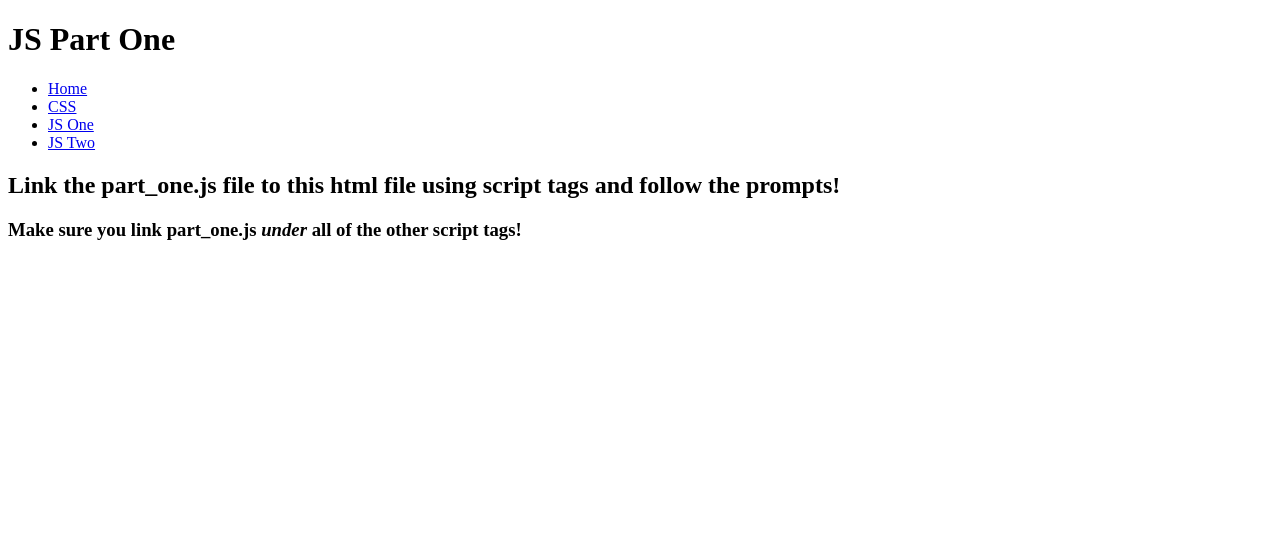
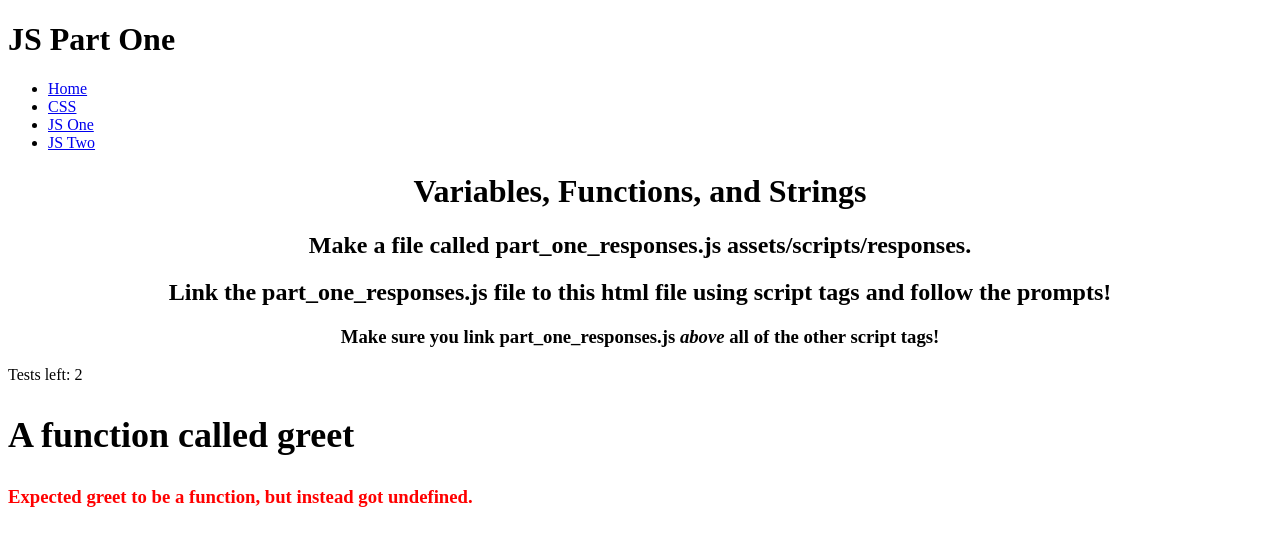
Before and after one commit to wsahkari/coderamp_2_review, a website: page assets/pages/js_review_one.html in a window 1280 px wide. Drawn offline with Linux system fonts and the light colour scheme.

Commit message:
Test runner complete and tested. ESLint added to check student's indentation etc.

```diff
--- a/assets/pages/js_review_one.html
+++ b/assets/pages/js_review_one.html
@@ -3,6 +3,14 @@
 <head>
   <meta charset="UTF-8">
   <title>JS One</title>
+  <style>
+    #tests {
+      height: 500px;
+    }
+    #main {
+      text-align: center;
+    }
+  </style>
 </head>
 <body>
   <header>
@@ -18,13 +26,25 @@
       </ul>
   </aside>
   <div id="main">
-    <h2>Link the part_one.js file to this html file using script tags and follow the prompts!</h2>
-    <h3>Make sure you link part_one.js <i>under</i> all of the other script tags!</h3>
+    <h1>Variables, Functions, and Strings</h1>
+    <h2>Make a file called part_one_responses.js assets/scripts/responses.</h2>
+    <h2>Link the part_one_responses.js file to this html file using script tags and follow the prompts!</h2>
+    <h3>Make sure you link part_one_responses.js <i>above</i> all of the other script tags!</h3>
+  </div>
+  <div id="test_count"></div>
+  <div>
+    <h2 id="test_title"></h2>
   </div>
   <div id="tests"></div>
   <footer>
 
   </footer>
+  <script src="../scripts/responses/ass.js"></script>
+  <script src="../scripts/test_utils.js"></script>
   <script src="../scripts/tests_part_one.js"></script>
+  <script>
+    var testUtils = new TestUtils(t);
+    testUtils.testRunner();
+  </script>
 </body>
 </html>
--- a/assets/scripts/test_utils.js
+++ b/assets/scripts/test_utils.js
@@ -6,6 +6,7 @@ function TestUtils(tests) {
     testRunner: function() {
       this.showTestCount(tests);
       if (tests.currentTest < tests.units.length) {
+        this.showTestTitle(tests.units[tests.currentTest]);
         this.checkAnswer(tests.units[tests.currentTest], tests);
       } else {
         this.congratulate();
@@ -13,7 +14,7 @@ function TestUtils(tests) {
     },
 
     sendNotAFunctionError: function(test) {
-      this.sendMessage(`Expected ${test.target} to be a function, but instead got ${typeof window[test['target']]}.`, 'red')
+      this.sendMessage(`Expected ${test.target} to be a function, but instead got ${typeof window[test['target']]}.`, 'red');
     },
 
     checkAnswerInVariable: function(test) {
@@ -34,13 +35,24 @@ function TestUtils(tests) {
       }
     },
 
+    clearTestTitle: function() {
+      document.getElementById('test_title').textContent = '';
+    },
+
+    showTestTitle: function(test) {
+      var title = document.createElement('h2');
+      title.textContent = test.title;
+      // this.clearTestTitle();
+      document.getElementById('test_title').appendChild(title);
+    },
+
     checkAnswer: function(test, tests) {
       if (test.type === 'var') {
         this.checkAnswerInVariable(test, tests);
       }
       if (test.type === 'func') {
         if (typeof window[test['target']] !== 'function') {
-          return this.sendNotAFunctionError(test)
+          return this.sendNotAFunctionError(test);
         }
         this.checkFunctionAnswer(test, tests);
       }
@@ -57,6 +69,7 @@ function TestUtils(tests) {
     },
 
     congratulate: function() {
+      this.clearTestTitle();
       this.sendMessage('That\'s it!', 'green');
     },
 
@@ -72,6 +85,6 @@ function TestUtils(tests) {
       var newMessage = this.makeElement(message, color);
       document.getElementById('tests').prepend(newMessage);
     }
-  }
+  };
   return testUtils;
 }
--- a/assets/scripts/tests_part_one.js
+++ b/assets/scripts/tests_part_one.js
@@ -1,19 +1,21 @@
 'use strict';
-var currentTest = 0;
-var tests = [
-  {
-    title: 'Basic Variable',
-    prompt: 'hello',
-    correctAnswer: 'hello'
-  }
-];
 
-function showPrompt(test) {
-  var title = document.createElement('p');
-  title.textContent = test.title;
-}
-
-function showNextTest() {
-  var targetDiv = document.getElementById('tests');
-  targetDiv.appendChild(showPrompt(tests[currentTest]))
-}
+var t = {
+  currentTest: 0,
+  units: [
+    {
+      title: 'A function called greet',
+      prompt: 'function greet returns "hello world"',
+      target: 'greet',
+      type: 'func',
+      expected: 'hello world'
+    },
+    {
+      title: 'division',
+      prompt: 'There should be a variable named divided that holds the value 4 divided by 3',
+      target: 'divided',
+      type: 'var',
+      expected: 4 / 3
+    }
+  ]
+};
```
Also changed, not shown: package.json (added, +23 -0 lines), .eslintrc.js (added), assets/scripts/responses/tests_part_two.js (added).
